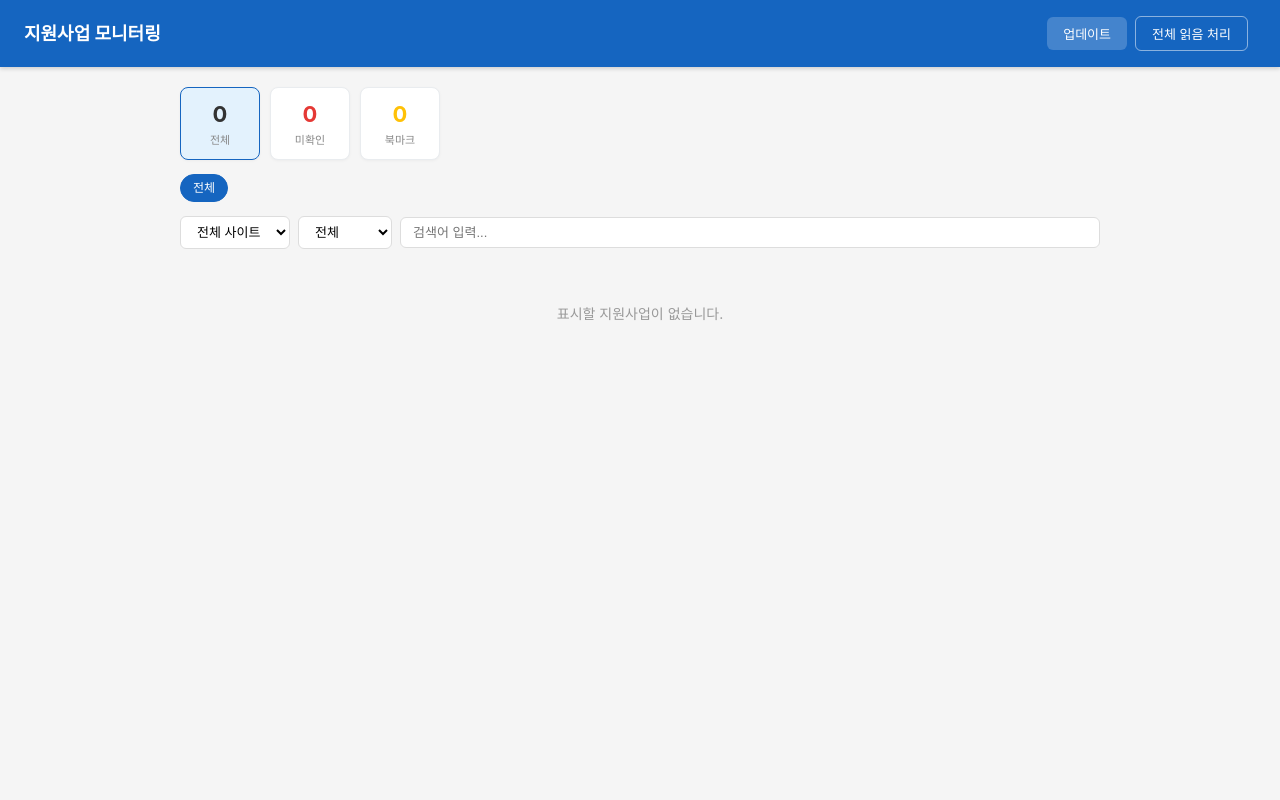
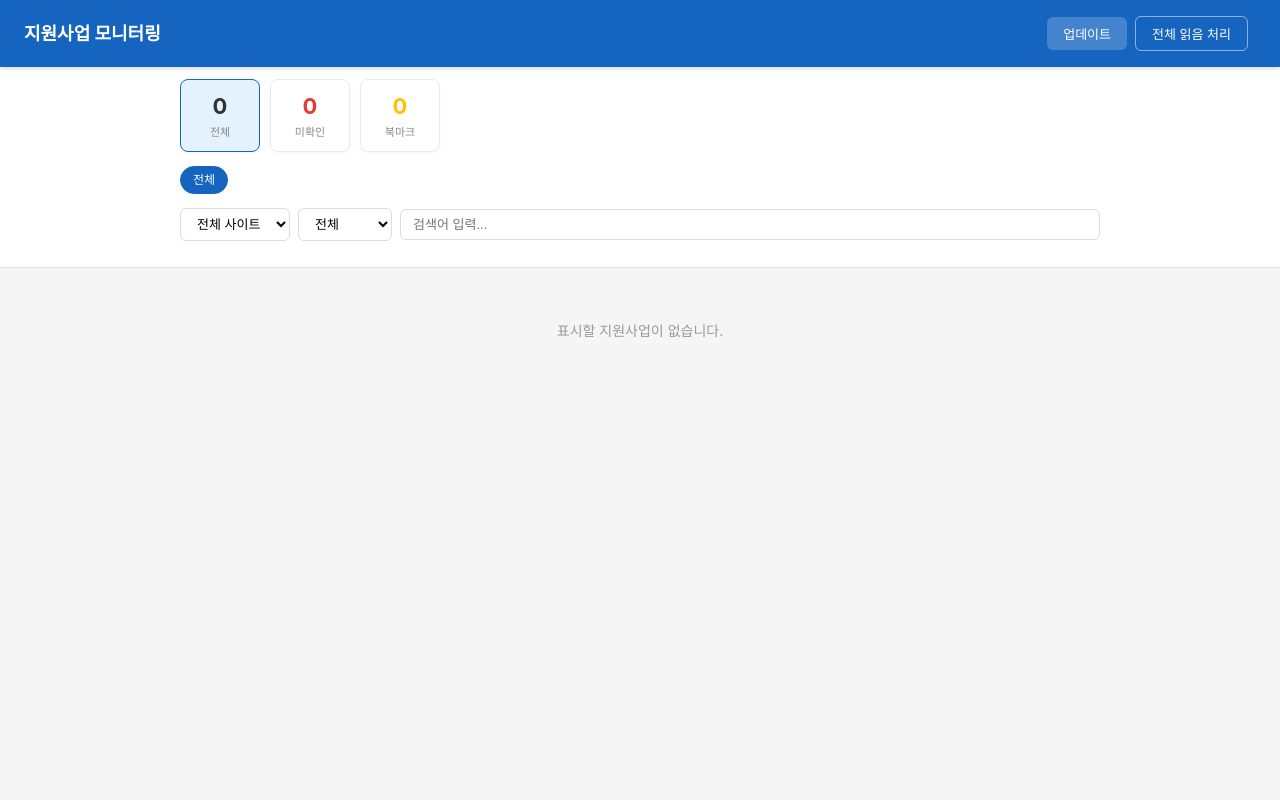
Before and after one commit to connectvillage-hub/support-monitor, a Flask app: page / in a window 1280 px wide. Run offline with Flask 3, Linux system fonts and the light colour scheme; data that the repository does not hold is empty.

Commit message:
UI: 헤더/필터 고정, 목록만 스크롤
Co-Authored-By: Claude Opus 4.6 (1M context) <noreply@anthropic.com>

```diff
--- a/static/css/style.css
+++ b/static/css/style.css
@@ -1,8 +1,10 @@
 * { margin: 0; padding: 0; box-sizing: border-box; }
 
+html, body { height: 100%; overflow: hidden; }
 body {
     font-family: -apple-system, 'Malgun Gothic', 'Segoe UI', sans-serif;
     background: #f5f5f5; color: #333; line-height: 1.5;
+    display: flex; flex-direction: column;
 }
 
 /* ── Header ── */
@@ -27,7 +29,18 @@ body {
 .btn-outline { background: transparent; border: 1px solid rgba(255,255,255,0.5); }
 .last-update { font-size: 12px; opacity: 0.8; }
 
-.container { max-width: 960px; margin: 0 auto; padding: 20px; }
+/* ── Toolbar (fixed) ── */
+.toolbar {
+    background: #fff; border-bottom: 1px solid #e0e0e0;
+    padding: 12px 0; flex-shrink: 0;
+}
+.toolbar-inner { max-width: 960px; margin: 0 auto; padding: 0 20px; }
+
+/* ── Scroll Area (list only) ── */
+.scroll-area {
+    flex: 1; overflow-y: auto; overflow-x: hidden;
+}
+.scroll-inner { max-width: 960px; margin: 0 auto; padding: 12px 20px 40px; }
 
 /* ── Stats ── */
 .stats { display: flex; gap: 10px; margin-bottom: 14px; flex-wrap: wrap; }
--- a/templates/index.html
+++ b/templates/index.html
@@ -16,14 +16,10 @@
         </div>
     </header>
 
-    <main class="container">
-        <!-- 통계 카드 -->
+    <div class="toolbar">
+        <div class="toolbar-inner">
             <div class="stats" id="stats"></div>
-
-        <!-- 카테고리 태그 필터 -->
             <div class="cat-tags" id="catTags"></div>
-
-        <!-- 필터바 -->
             <div class="filters">
                 <select id="siteFilter">
                     <option value="">전체 사이트</option>
@@ -36,10 +32,14 @@
                 </select>
                 <input type="text" id="searchInput" placeholder="검색어 입력..." class="search-input">
             </div>
+        </div>
+    </div>
 
-        <!-- 목록 -->
+    <main class="scroll-area">
+        <div class="scroll-inner">
             <div class="program-list" id="programList"></div>
             <div class="pagination" id="pagination"></div>
+        </div>
     </main>
 
     <script src="/static/js/app.js"></script>
```
Lines whose indentation alone changed are shown as unchanged.
